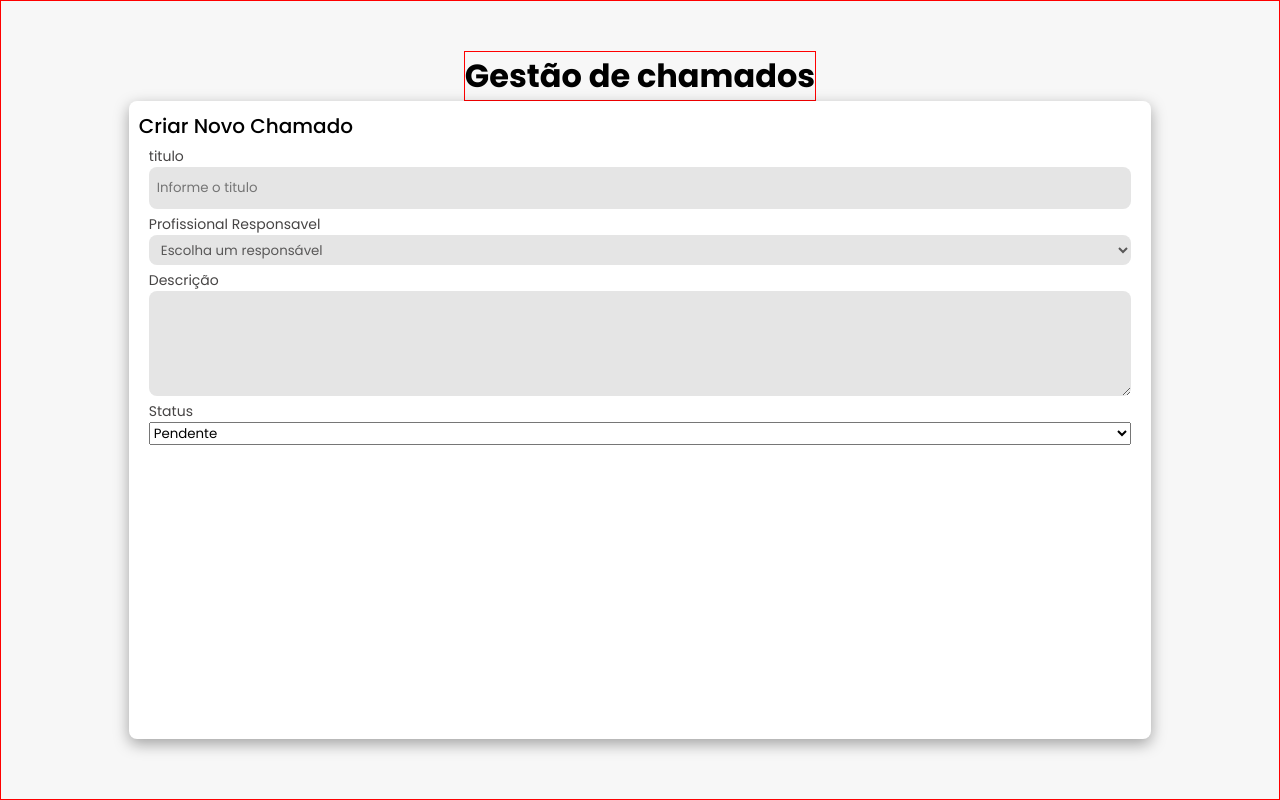
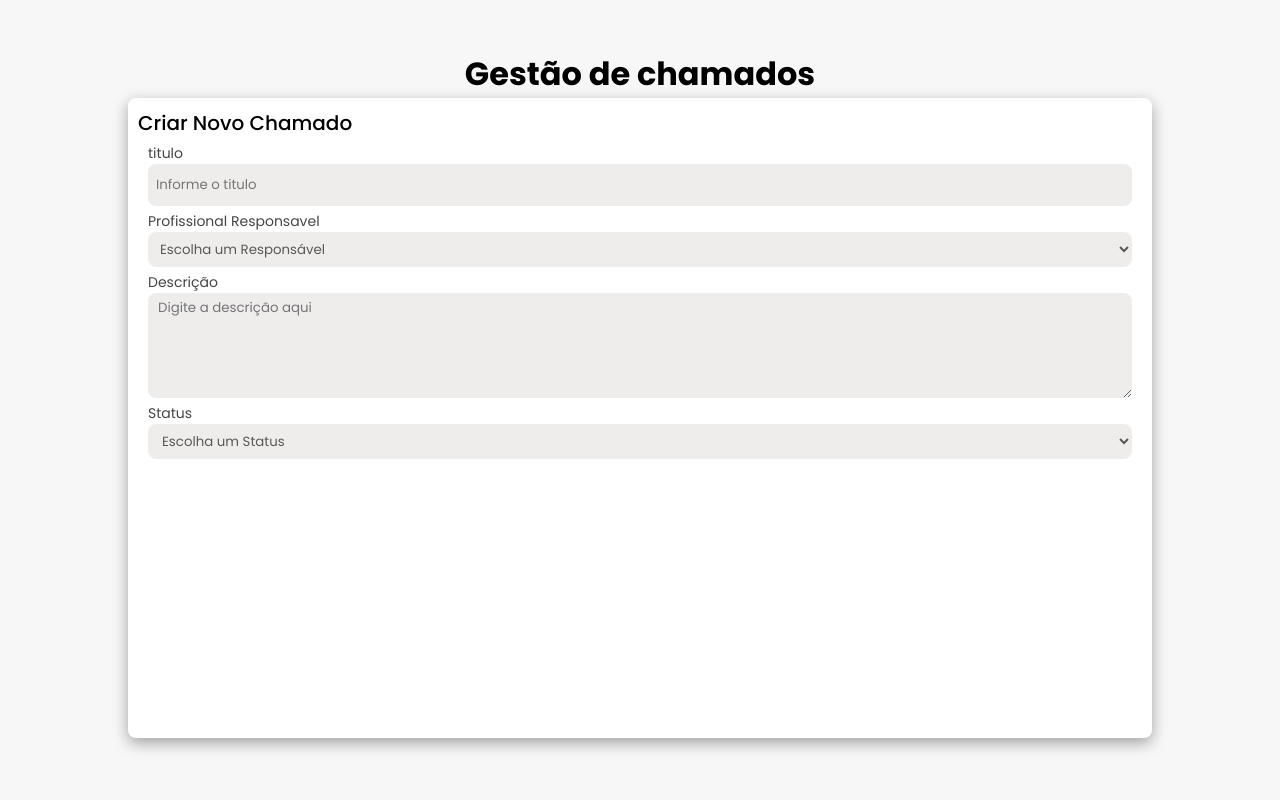
Before and after one commit to Rodrigow897/chamados-front, a React (Vite) app: page / in a window 1280 px wide. Built offline with nearby package versions, Linux system fonts and the light colour scheme.

Commit message:
style: added more style for status

```diff
--- a/src/App.css
+++ b/src/App.css
@@ -14,11 +14,9 @@
   flex-direction: column;
   background-color: #F7F7F7;
   align-items: center;
-  border: 1px solid red;
 }
 
 #titulo{
-  border: red solid 1px;
   margin-top: 50px
 }
 
@@ -54,21 +52,21 @@ input{
   padding: 8px;
   outline: none;
   border: none;
-  background-color: #E5E5E5;
+  background-color: #efecec;
 }
 
 #responsavel{
-  height: 30px;
+  height: 35px;
   border-radius: 8px;
   padding-left: 8px;
   outline: none;
   border: none;
-  background-color: #E5E5E5;
+  background-color: #efecec;
   color: #595858;
 }
 
 #description{
-  background-color: #E5E5E5;
+  background-color: #efecec;
   border-radius: 8px;
   outline: none;
   border: none;
@@ -76,5 +74,11 @@ input{
 }
 
 #status{
-
+  height: 35px;
+  background-color: #efecec;
+  border: none;
+  border-radius: 8px;
+  outline: none;
+  color: #595858;
+  padding: 0 10px;
 }
--- a/src/App.jsx
+++ b/src/App.jsx
@@ -19,7 +19,7 @@ function App() {
          <div className="input-box">
           <label>Profissional Responsavel</label>
           <select id="responsavel">
-            <option value="" disabled selected>Escolha um responsável</option>
+            <option value="" disabled selected>Escolha um Responsável</option>
             <option value="rodrigo">Rodrigo</option>
             <option value="leonardo">Leonardo</option>
             <option value="elias">Elias</option>
@@ -29,12 +29,13 @@ function App() {
 
          <div className="input-box">
           <label>Descrição</label>
-          <textarea id="description" rows={5}></textarea>
+          <textarea id="description" rows={5} placeholder='Digite a descrição aqui'></textarea>
          </div>
 
          <div className="input-box">
           <label >Status</label>
           <select id="status">
+            <option value="" disabled selected>Escolha um Status</option>
             <option value="pendente">Pendente</option>
             <option value="Em-aberto">Em Aberto</option>
             <option value="concluido">Concluido</option>
```
